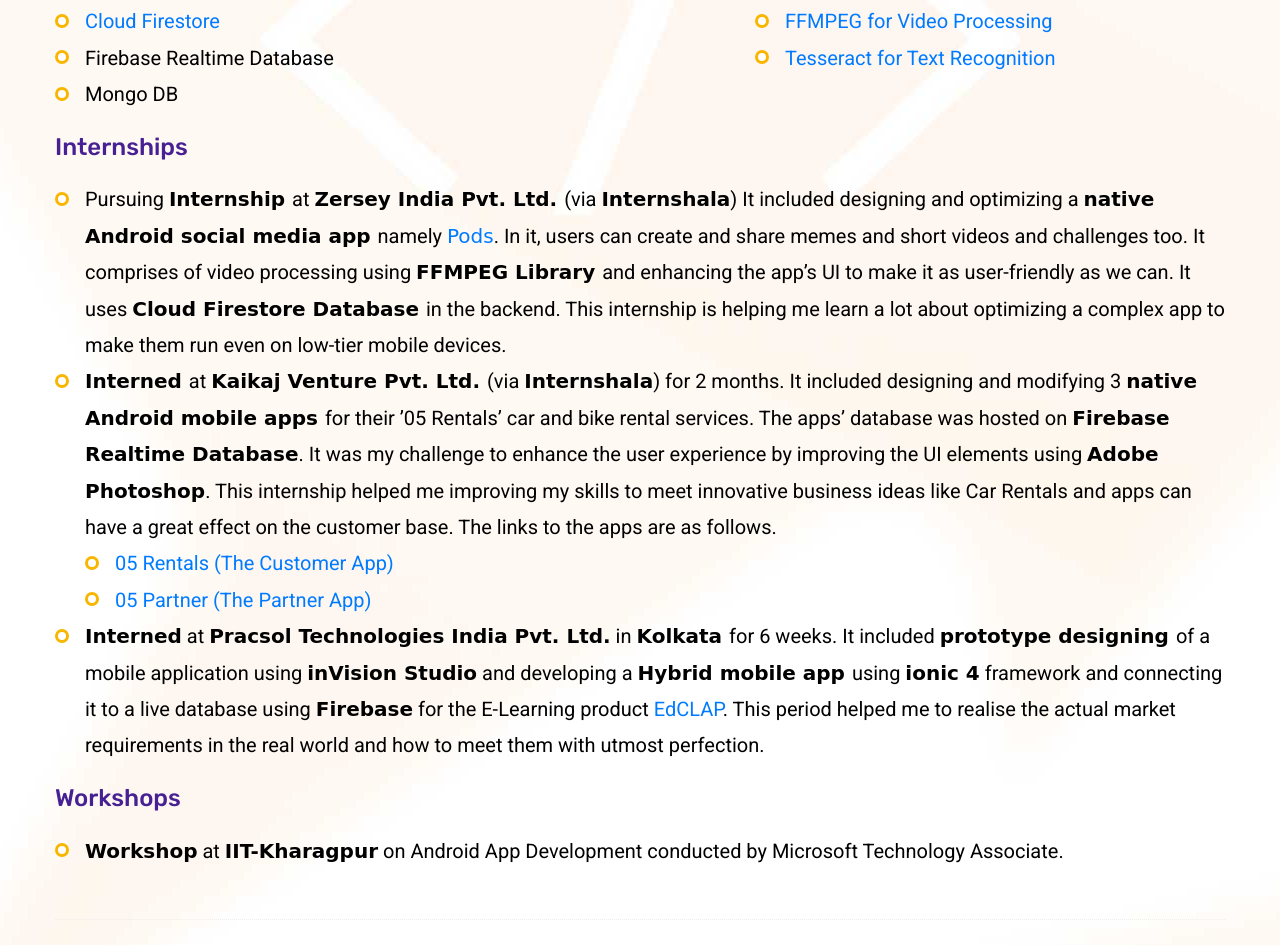
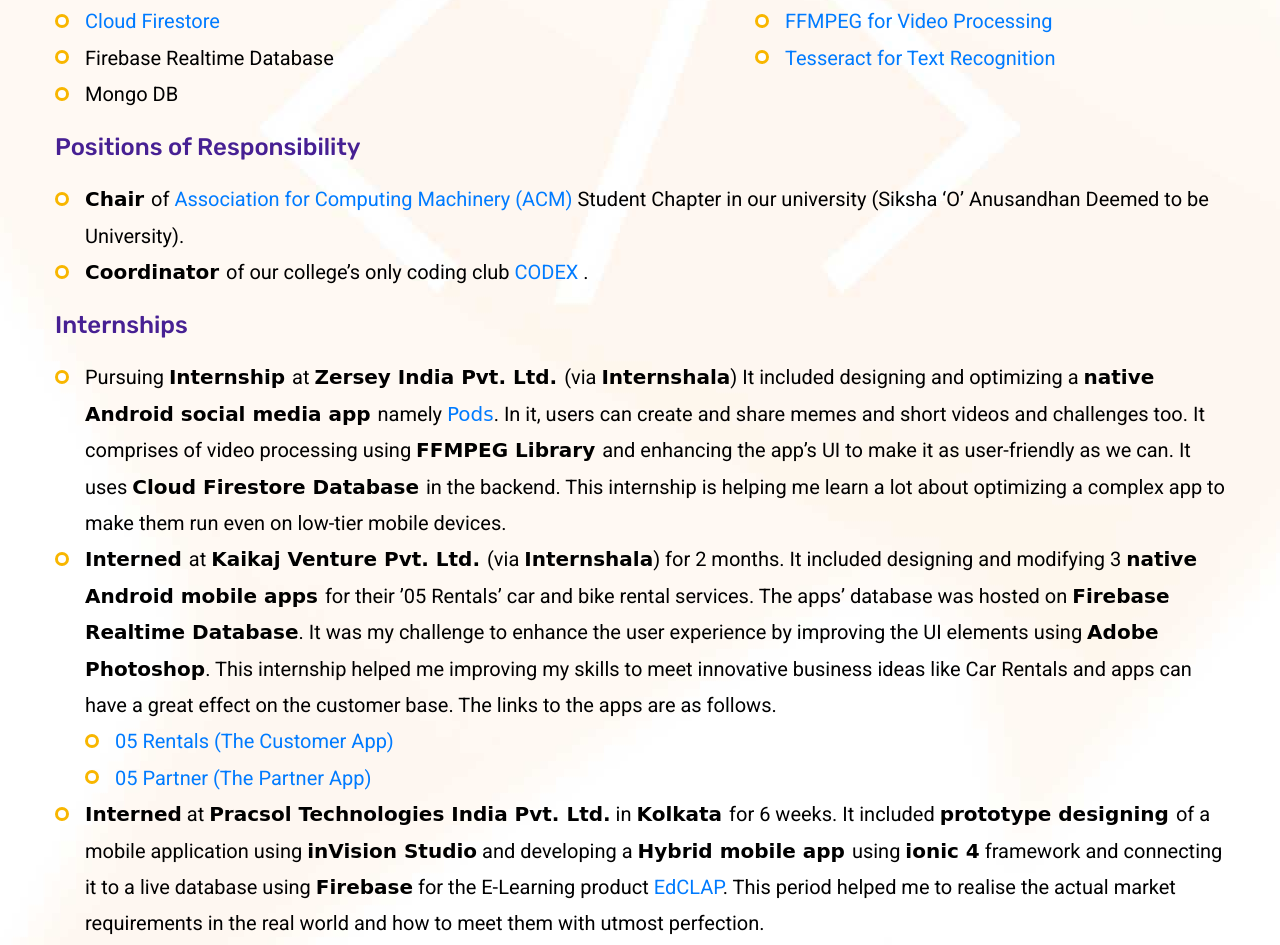
Before and after one commit to avinabaray/avinabaray-website, a plain HTML site: page index.html in a window 1280 px wide. Shown: the part 1396-2341 px from the top of the page. Drawn offline with Linux system fonts and the light colour scheme; a script that the page names is missing.

Commit message:
CV Updated. Positions of Responsibility updated in Index

```diff
--- a/index.html
+++ b/index.html
@@ -55,8 +55,8 @@
                                     <ul class="dropdown-menu">
                                         <li class="nav-item"><a class="nav-link" href="academics.html">Academics</a>
                                         </li>
-<!--                                        <li class="nav-item"><a class="nav-link" href="skill-highlights.html">Skill-->
-<!--                                            Highlights</a></li>-->
+                                        <!--                                        <li class="nav-item"><a class="nav-link" href="skill-highlights.html">Skill-->
+                                        <!--                                            Highlights</a></li>-->
                                         <li class="nav-item"><a class="nav-link"
                                                                 href="achievements.html">Achievements</a></li>
                                     </ul>
@@ -256,6 +256,35 @@
 
                     <div class="row" style="padding-top: 0px;">
                         <div class="typo-sec" style="padding-top: 20px; padding-left: 15px; padding-right: 15px">
+                            <h3 class="mb-20 title_color">Positions of Responsibility</h3>
+                            <div class="">
+                                <ul class="unordered-list">
+                                    <li>
+                                        <b class="bold_words"> Chair </b>
+                                        of
+                                        <a href="https://www.acm.org/chapters/find-a-chapter" target="_blank">
+                                            Association for Computing Machinery (ACM)
+                                        </a>
+                                        Student Chapter in our university (Siksha ‘O’ Anusandhan Deemed to be
+                                        University).
+                                    </li>
+                                    <li>
+                                        <b class="bold_words">
+                                            Coordinator
+                                        </b>
+                                        of our college’s only coding club
+                                        <a href="https://github.com/codex-iter" target="_blank">
+                                            CODEX
+                                        </a>.
+                                    </li>
+
+                                </ul>
+                            </div>
+                        </div>
+                    </div>
+
+                    <div class="row" style="padding-top: 0px;">
+                        <div class="typo-sec" style="padding-top: 20px; padding-left: 15px; padding-right: 15px">
                             <h3 class="mb-20 title_color">Internships</h3>
                             <div class="">
                                 <ul class="unordered-list">
@@ -337,6 +366,7 @@
                             </div>
                         </div>
                     </div>
+
                     <div class="row" style="padding-top: 0px;">
                         <div class="typo-sec" style="padding-top: 20px; padding-left: 15px; padding-right: 15px">
                             <h3 class="mb-20 title_color">Workshops</h3>
@@ -380,7 +410,8 @@
                             <!--                              </p>-->
 
 
-                            <a class="primary_btn" href="CV_23-Feb-2020.pdf" target="_blank"><span>Download CV</span></a>
+                            <a class="primary_btn" href="CV_23-Feb-2020.pdf"
+                               target="_blank"><span>Download CV</span></a>
                         </div>
                     </div>
                 </div>
```
Also changed, not shown: 1 other file.
